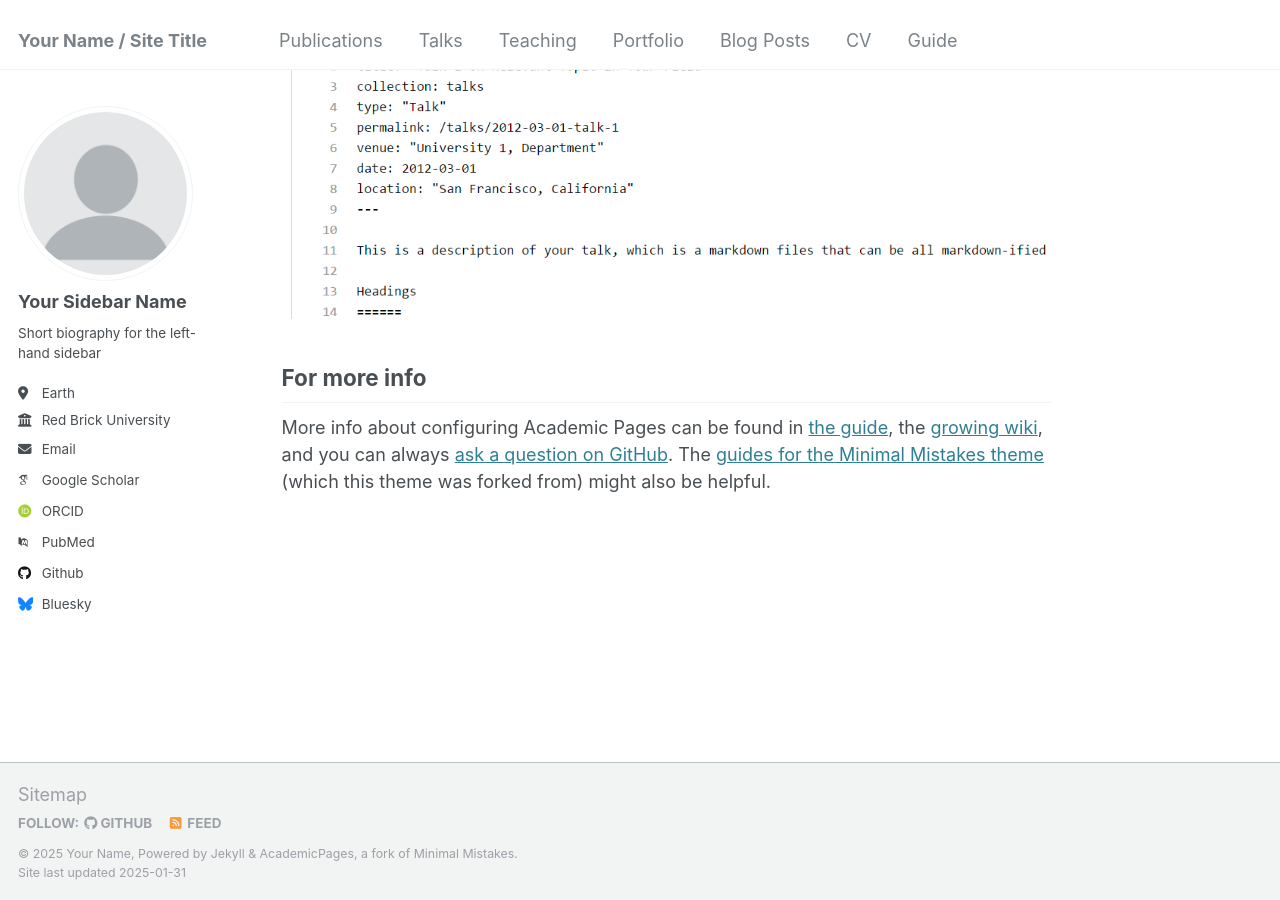
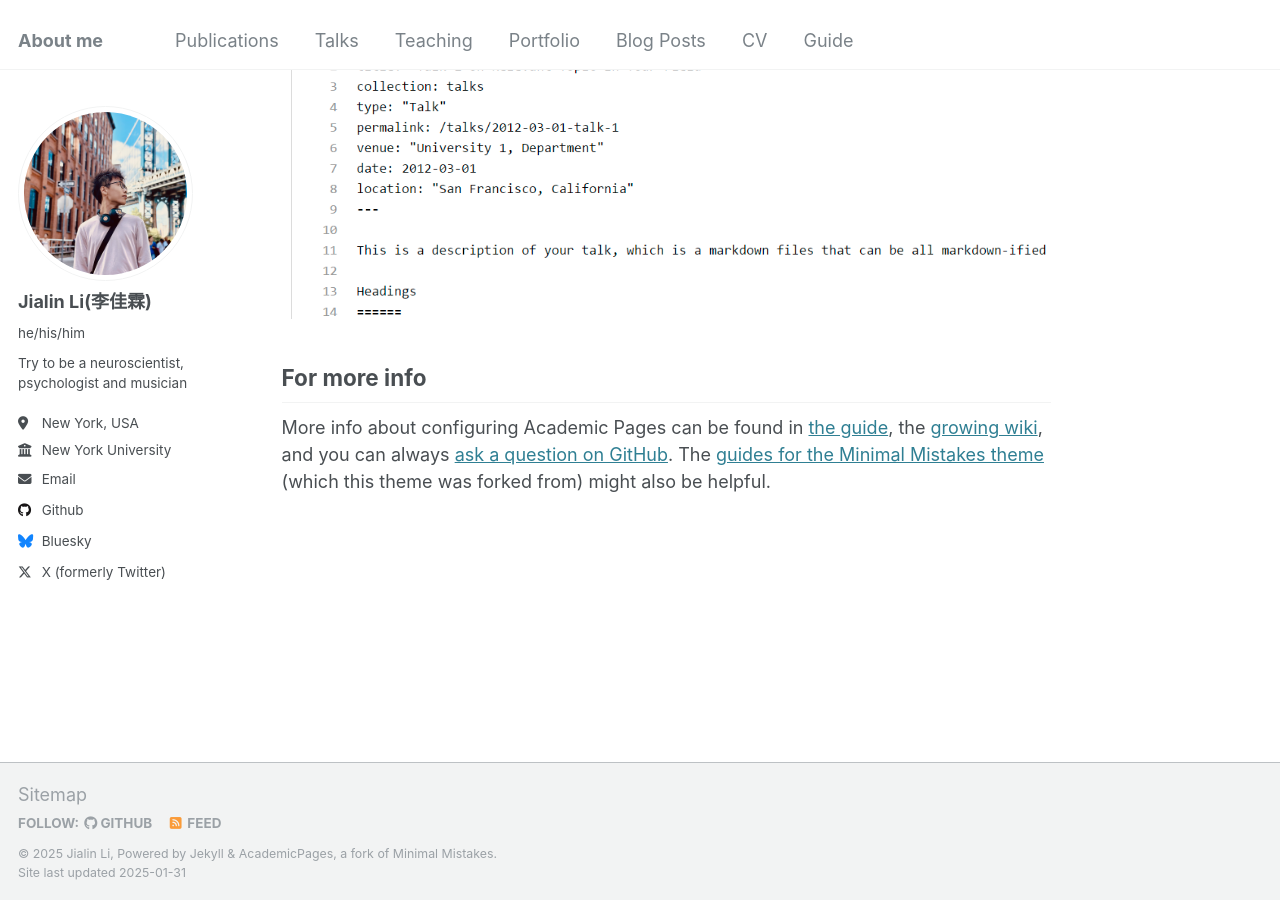
Before and after one commit to JiaLinLi0822/JiaLinLi0822.github.io, a Jekyll site: the page built from _pages/about.md, in a window 1280 px wide and 900 px high, scrolled down 2643 px. Built offline with Jekyll 4.4.1, drawn with Linux system fonts in a browser that asks for light colours; some web fonts are replaced.

Commit message:
update
update personal information

```diff
--- a/_config.yml
+++ b/_config.yml
@@ -8,13 +8,13 @@
 
 # Basic Site Settings
 locale                   : "en-US"
-title                    : "Your Name / Site Title"
+title                    : "About me"
 title_separator          : "-"
-name                     : &name "Your Name"
+name                     : &name "Jialin Li"
 description              : &description "personal description"
-url                      : https://academicpages.github.io # the base hostname & protocol for your site e.g. "https://[your GitHub username].github.io"
+url                      : https://jialinli0822.github.io # the base hostname & protocol for your site e.g. "https://[your GitHub username].github.io"
 baseurl                  : "" # the subpath of your site, e.g. "/blog"
-repository               : "academicpages/academicpages.github.io"
+repository               : "https://jialinli0822.github.io"
 
 # Site Author - The following control what appear as part of the author content on the side bar.
 #               If a field is blank the icon and link will not appear, otherwise it will be shown.
@@ -22,21 +22,21 @@ repository               : "academicpages/academicpages.github.io"
 author:
   # Biographic information
   avatar           : "profile.png"
-  name             : "Your Sidebar Name"
-  pronouns         : # example: "she/her"
-  bio              : "Short biography for the left-hand sidebar"
-  location         : "Earth"
-  employer         : "Red Brick University"
+  name             : "Jialin Li(李佳霖)"
+  pronouns         : "he/his/him"
+  bio              : "Try to be a neuroscientist, psychologist and musician"
+  location         : "New York, USA"
+  employer         : "New York University"
   uri              : # URL
-  email            : "none@example.org"
+  email            : "ljl2282002@gmail.com"
 
   # Academic websites
   arxiv            : # URL - Update with the correct link to your profile
-  googlescholar    : "https://scholar.google.com/citations?user=PS_CX0AAAAAJ"
+  googlescholar    : #"https://scholar.google.com/citations?user=PS_CX0AAAAAJ"
   impactstory      : # URL
-  orcid            : "http://orcid.org/yourorcidurl"
+  orcid            : #"http://orcid.org/yourorcidurl"
   semantic         : # URL
-  pubmed           : "https://www.ncbi.nlm.nih.gov/pubmed/?term=john+snow"
+  pubmed           : #"https://www.ncbi.nlm.nih.gov/pubmed/?term=john+snow"
   researchgate     : # URL
   scopus           : # URL
 
@@ -66,7 +66,7 @@ author:
   steam            : # Username
   telegram         : # URL
   tumblr           : # Username
-  twitter          : # Username for X / Twitter
+  twitter          : ljl2282002
   vine             : # Username
   weibo            : # Username
   wikipedia        : # Username
@@ -253,7 +253,7 @@ defaults:
     values:
       layout: single
       author_profile: true
-      share: true
+      share: false
       comments: true
   # _publications
   - scope:
@@ -262,7 +262,7 @@ defaults:
     values:
       layout: single
       author_profile: true
-      share: true
+      share: false
       comments: true
   # _portfolio
   - scope:
```
Also changed, not shown: images/profile.png, 2 other files.
